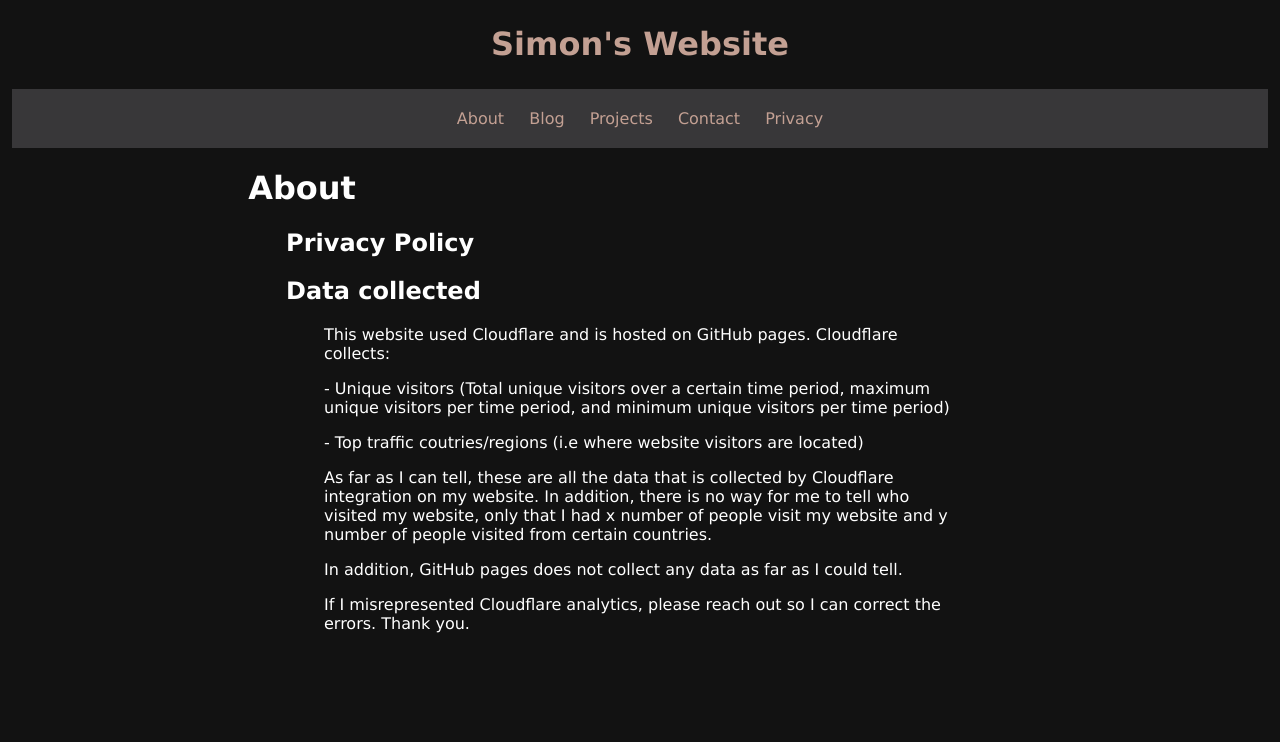
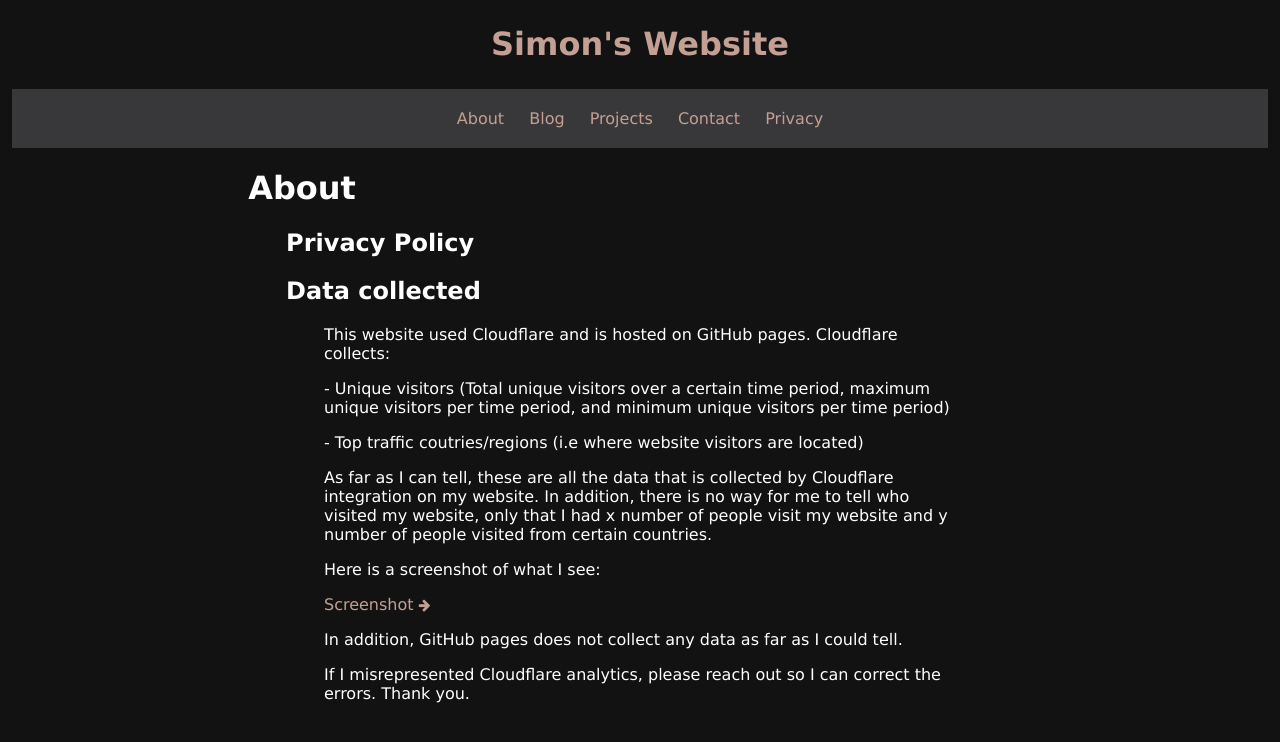
Before and after one commit to simon0h/simon0h.github.io, a Jekyll site: the page built from privacy/index.html, in a window 1280 px wide. Shown: the top 742 px of the page. Built offline with Jekyll 4.4.1, drawn with Linux system fonts in a browser that asks for light colours.

Commit message:
Added dashboard screenshot

```diff
--- a/privacy/index.html
+++ b/privacy/index.html
@@ -19,18 +19,29 @@ title: About
 		<p><p class = "paragraphs">
 			This website used Cloudflare and is hosted on GitHub pages. Cloudflare collects:
 		</p>
+
 		<p><p class = "paragraphs">
 			- Unique visitors (Total unique visitors over a certain time period, maximum unique visitors per time period, and minimum unique visitors per time period)
 		</p>
+
 		<p><p class = "paragraphs">
 			- Top traffic coutries/regions (i.e where website visitors are located)
 		</p>
+
 		<p><p class = "paragraphs">
 			As far as I can tell, these are all the data that is collected by Cloudflare integration on my website. In addition, there is no way for me to tell who visited my website, only that I had x number of people visit my website and y number of people visited from certain countries.
 		</p>
+
+		<p><p class = "paragraphs">
+			Here is a screenshot of what I see:
+		</p>
+
+		<p title = "screenshot"><a href="https://github.com/simon0h/simon0h.github.io/blob/master/images/cloudflare.png"><p class = "links"> Screenshot <i class="fa fa-arrow-right" style="font-size:85%;"></i></a></p>
+
 		<p><p class = "paragraphs">
 			In addition, GitHub pages does not collect any data as far as I could tell.
 		</p>
+
 		<p><p class = "paragraphs">
 			If I misrepresented Cloudflare analytics, please reach out so I can correct the errors. Thank you.
 		</p>
```
